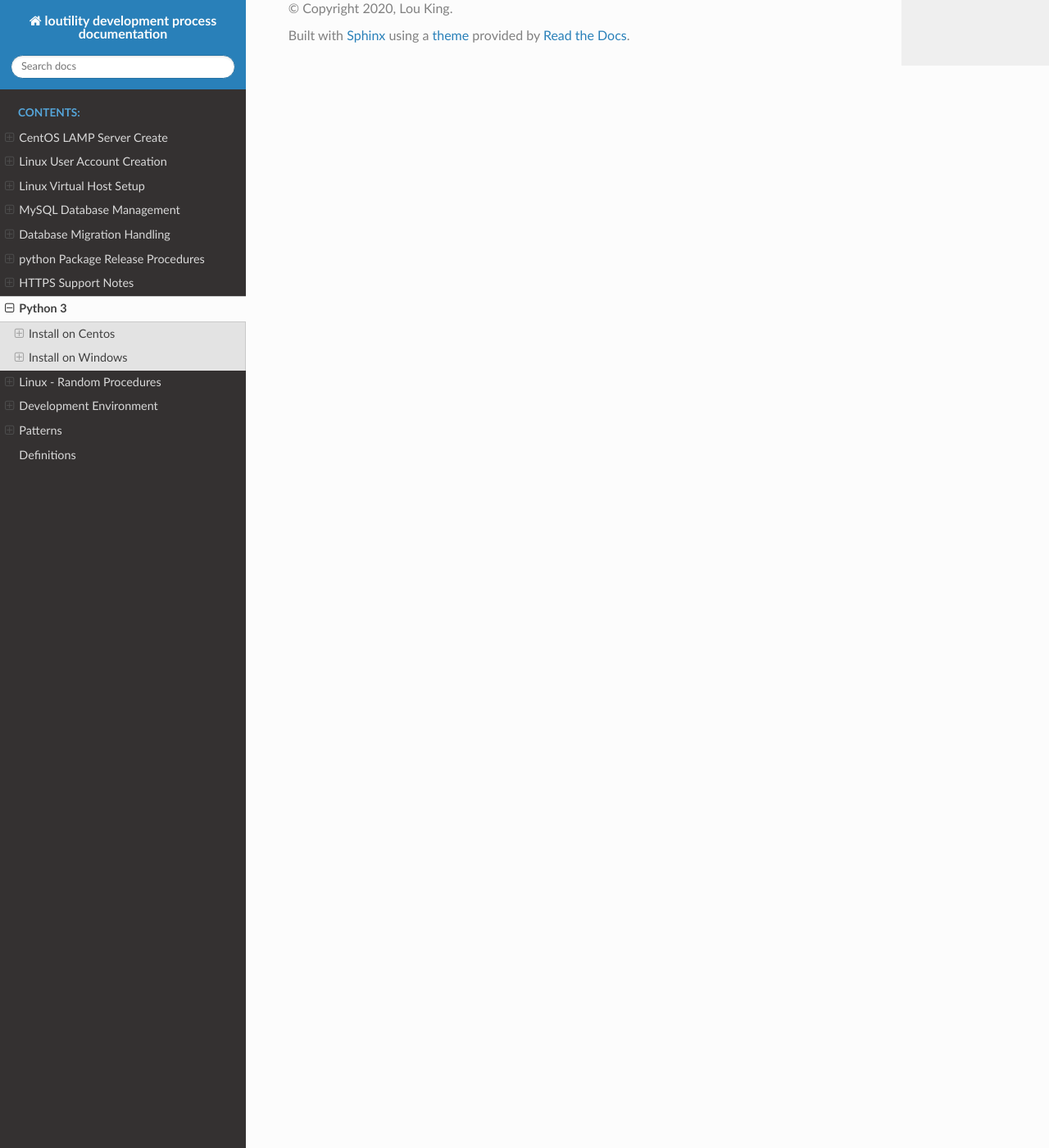
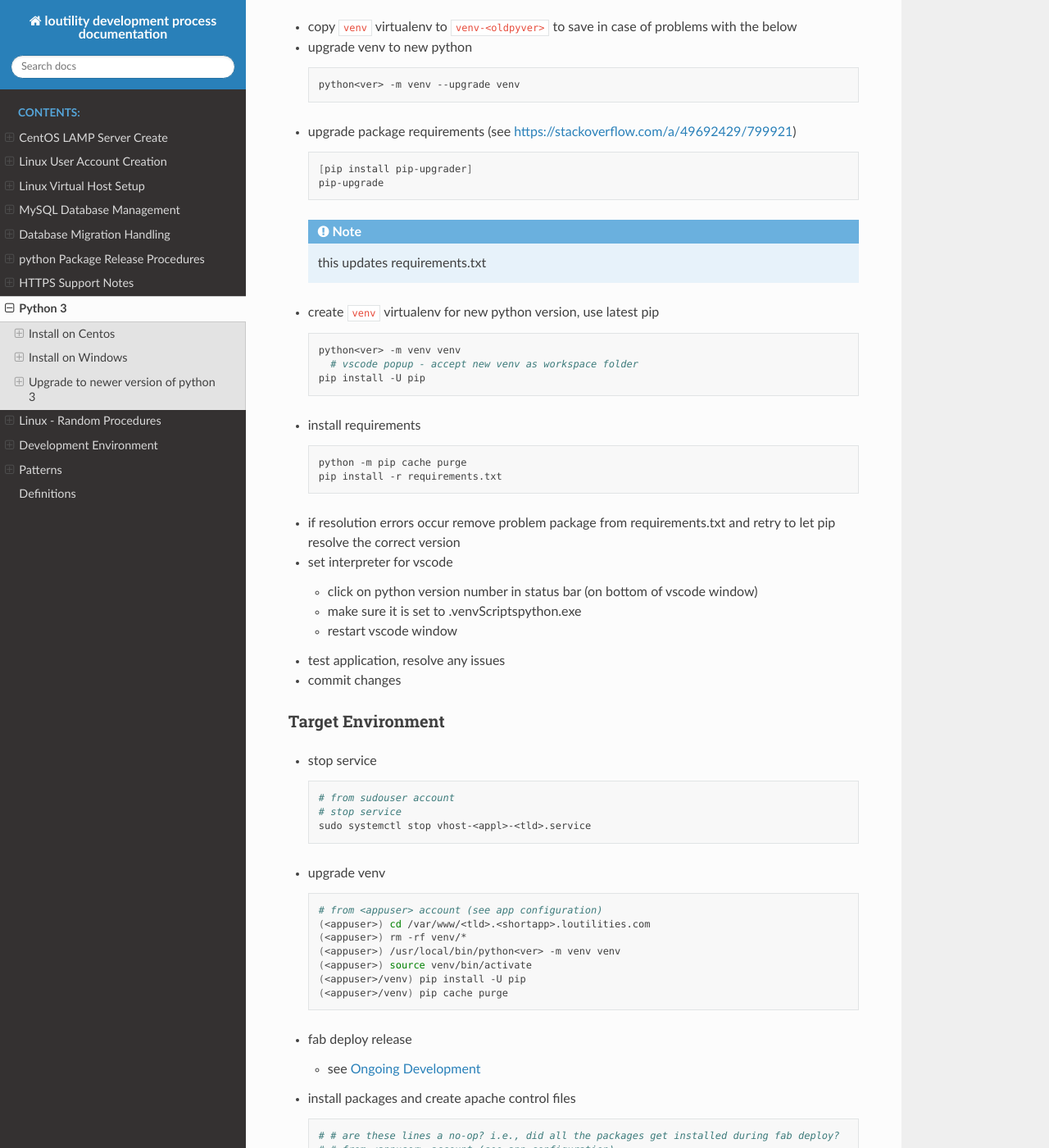
Before and after one commit to shanholtzerk/fork_loudevprocess, a Sphinx documentation site: the page built from docs/source/python-3.rst, in a window 1280 px wide and 1400 px high, scrolled down 2363 px. Shown: the whole window at 82% size. Built offline with Sphinx 7.4.7 and the Read the Docs theme 2.0.0, drawn with Linux system fonts in a browser that asks for light colours; some of the changed text lies outside the part shown.

Commit message:
python 2-3 and python 3 upgrade

```diff
--- a/docs/source/python-3.rst
+++ b/docs/source/python-3.rst
@@ -109,3 +109,111 @@ Convert development project from python 2 to python 3
         pip install pip-upgrader
         pip-upgrade
         pip freeze > requirements.txt
+
+Upgrade to newer version of python 3
+----------------------------------------
+
+Development Environment
+=========================
+
+* copy ``venv`` virtualenv to ``venv-<oldpyver>`` to save in case of problems with the below
+* upgrade venv to new python
+
+  .. code-block:: shell
+
+      python<ver> -m venv --upgrade venv
+
+* upgrade package requirements (see https://stackoverflow.com/a/49692429/799921)
+
+  .. code-block:: shell
+
+      [pip install pip-upgrader]
+      pip-upgrade
+
+  .. note::
+    this updates requirements.txt
+
+* create ``venv`` virtualenv for new python version, use latest pip
+
+  .. code-block:: shell
+
+      python<ver> -m venv venv
+        # vscode popup - accept new venv as workspace folder
+      pip install -U pip
+
+* install requirements
+
+  .. code-block:: shell
+
+      python -m pip cache purge
+      pip install -r requirements.txt
+
+* if resolution errors occur remove problem package from requirements.txt and retry to let pip resolve the correct version
+
+* set interpreter for vscode
+
+  * click on python version number in status bar (on bottom of vscode window)
+  * make sure it is set to .\venv\Scripts\python.exe
+  * restart vscode window
+
+* test application, resolve any issues
+* commit changes
+
+Target Environment
+=========================
+
+* stop service
+
+  .. code-block:: shell
+
+    # from sudouser account
+    # stop service
+    sudo systemctl stop vhost-<appl>-<tld>.service
+
+* upgrade venv
+
+  .. code-block:: shell
+
+    # from <appuser> account (see app configuration)
+    (<appuser>) cd /var/www/<tld>.<shortapp>.loutilities.com
+    (<appuser>) rm -rf venv/*
+    (<appuser>) /usr/local/bin/python<ver> -m venv venv
+    (<appuser>) source venv/bin/activate
+    (<appuser>/venv) pip install -U pip
+    (<appuser>/venv) pip cache purge
+
+* fab deploy release
+
+  * see :ref:`python-ongoing-development`
+
+* install packages and create apache control files
+
+  .. code-block:: shell
+
+    # # are these lines a no-op? i.e., did all the packages get installed during fab deploy?
+    # # from <appuser> account (see app configuration)
+    # (<appuser>/venv) cd /var/www/<tld>.<shortapp>.loutilities.com/<reponame>/<reponame>
+    # (<appuser>/venv) pip install -r requirements.txt
+
+    # from sudouser account
+    # <portnum> is in /root/bin/mod_wsgi-express-readme.txt
+    sudo /root/bin/init-mod_wsgi-express <reponame> <tld>.<shortapp>.loutilities.com <appuser> <appuser> <portnum>
+    sudo cp /home/lking/activate-this/activate_this.py /var/www/<tld>.<shortapp>.loutilities.com/venv/bin
+    sudo chown -R <appuser>:apache /var/www/<tld>.<shortapp>.loutilities.com/venv/bin/activate_this.py
+    # test apache [optional]
+    sudo /etc/mod_wsgi-express/<tld>.<shortapp>.loutilities.com/apachectl start
+    sudo /etc/mod_wsgi-express/<tld>.<shortapp>.loutilities.com/apachectl stop
+
+    # start service
+    sudo systemctl start vhost-<appl>-<tld>.service
+
+    # verify vhost operation using browser
+
+  where
+
+  .. code-block:: shell
+
+     <tld> is sandbox, www
+     <shortapp> is routes, scores, members, contracts, [others?]
+     <reponame> is runningroutes, rrwebapp, members, contracts, [others?]
+     <appuser> [check configuration]
--- a/docs/source/python-package-release-procedure.rst
+++ b/docs/source/python-package-release-procedure.rst
@@ -190,6 +190,8 @@ Create javascript libraries
 
 - copy from development static/js to /var/www/<vhost>/libs/js
 
+.. _python-ongoing-development:
+
 Ongoing Development
 --------------------------
 
```
Also changed, not shown: docs/source/centos-lamp-server-create.rst (+10 -0 lines).
